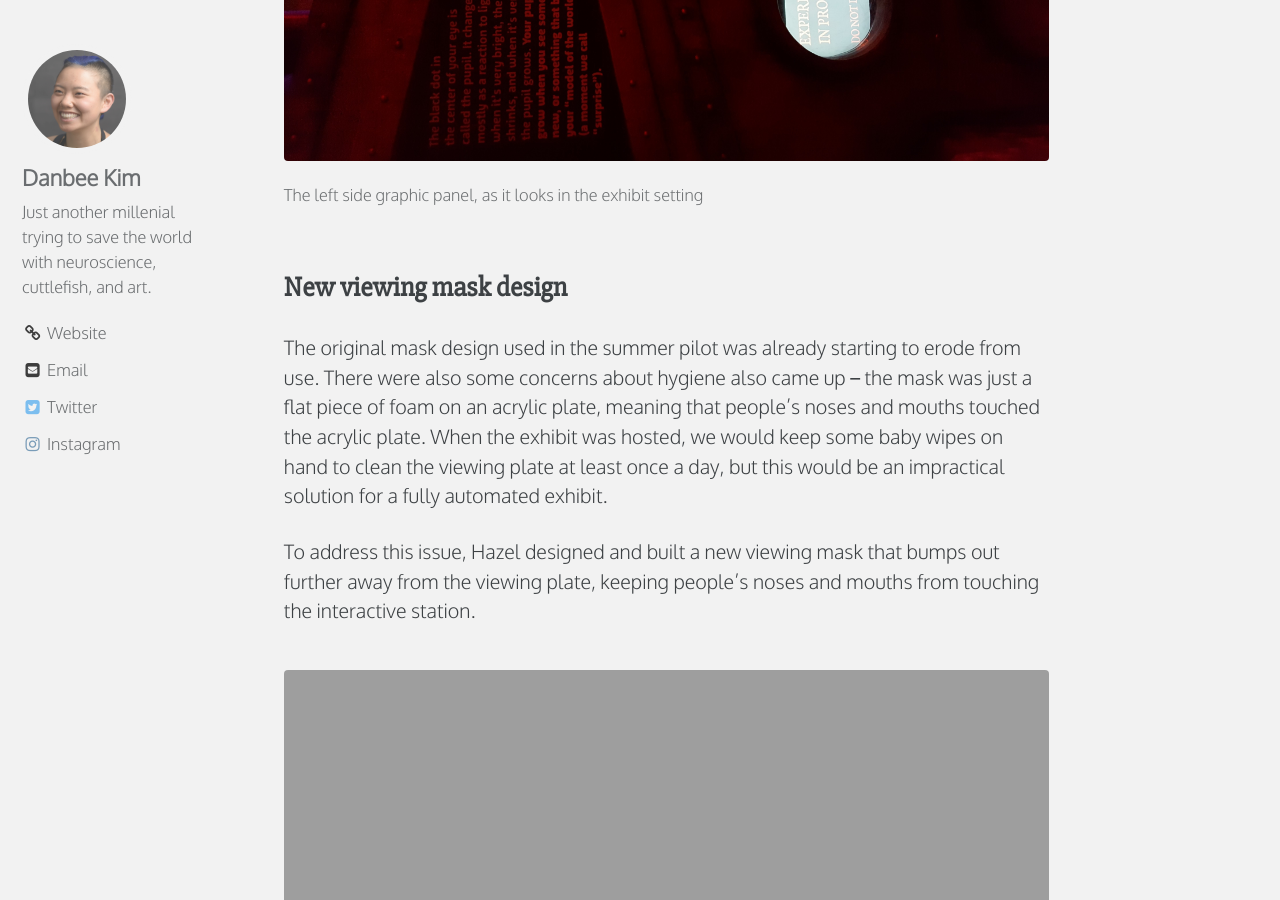
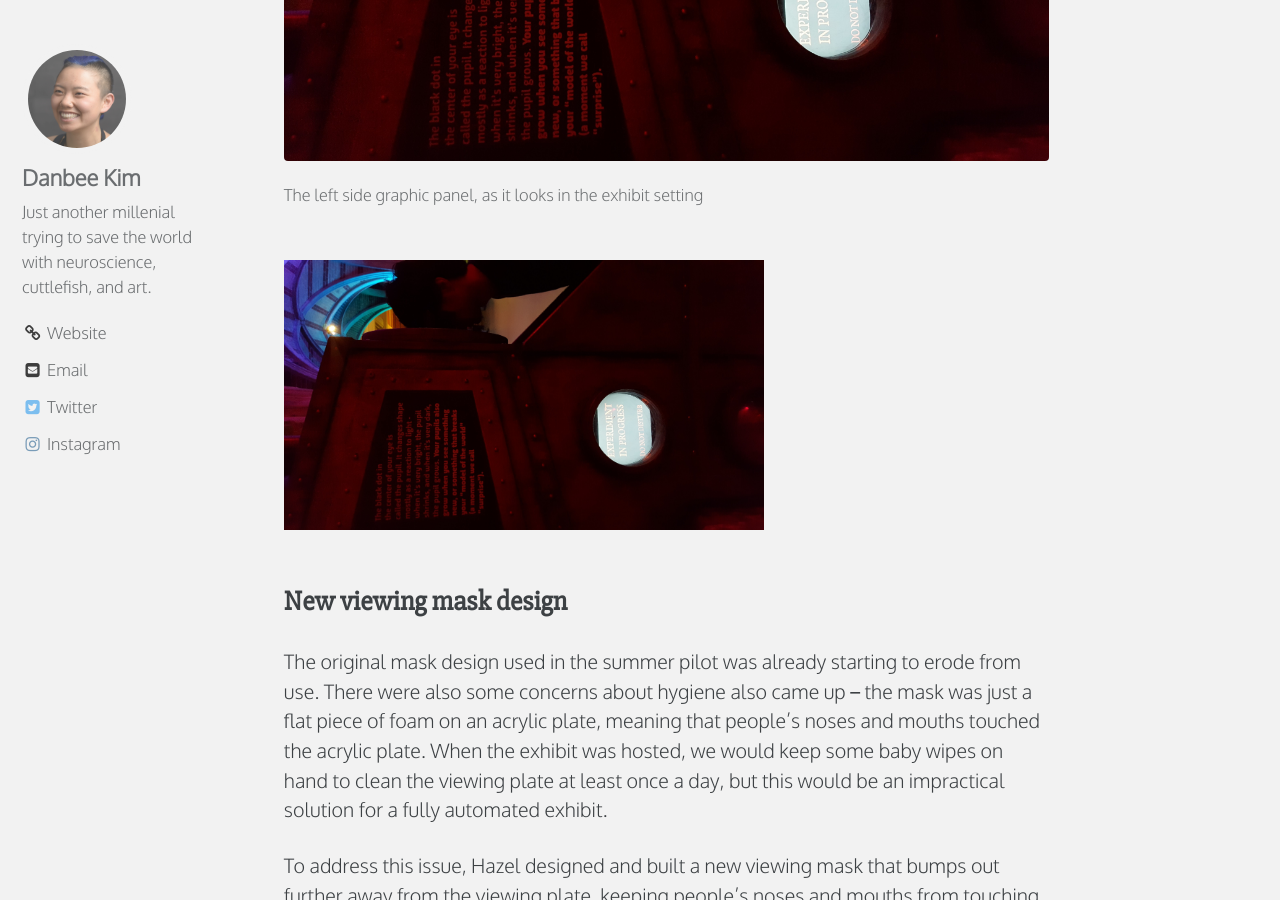
Before and after one commit to everymind/SurprisingMinds, a Jekyll site: the page built from _posts/2017-10-10-Surprising-Minds-2.md, in a window 1280 px wide and 900 px high, scrolled down 4448 px. Built offline with Jekyll 4.4.1, drawn with Linux system fonts in a browser that asks for light colours; comment, search, counter and statistics services are not loaded.

Commit message:
Update 2017-10-10-Surprising-Minds-2.md

```diff
--- a/_posts/2017-10-10-Surprising-Minds-2.md
+++ b/_posts/2017-10-10-Surprising-Minds-2.md
@@ -31,6 +31,8 @@ So, based on the knowledge gleaned from over 200 collective hours of hosting the
 
 {% include figure image_path="/assets/images/20171013_133147.jpg" alt="The left side graphic panel installed into the SM interactive station v.2.0" caption="The left side graphic panel, as it looks in the exhibit setting" %}
 
+<img src="https://github.com/everymind/SurprisingMinds/blob/gh-pages/assets/images/20171013_133147.jpg" width="480">
+
 ## New viewing mask design
 
 The original mask design used in the summer pilot was already starting to erode from use. There were also some concerns about hygiene also came up -- the mask was just a flat piece of foam on an acrylic plate, meaning that people's noses and mouths touched the acrylic plate. When the exhibit was hosted, we would keep some baby wipes on hand to clean the viewing plate at least once a day, but this would be an impractical solution for a fully automated exhibit.
```
